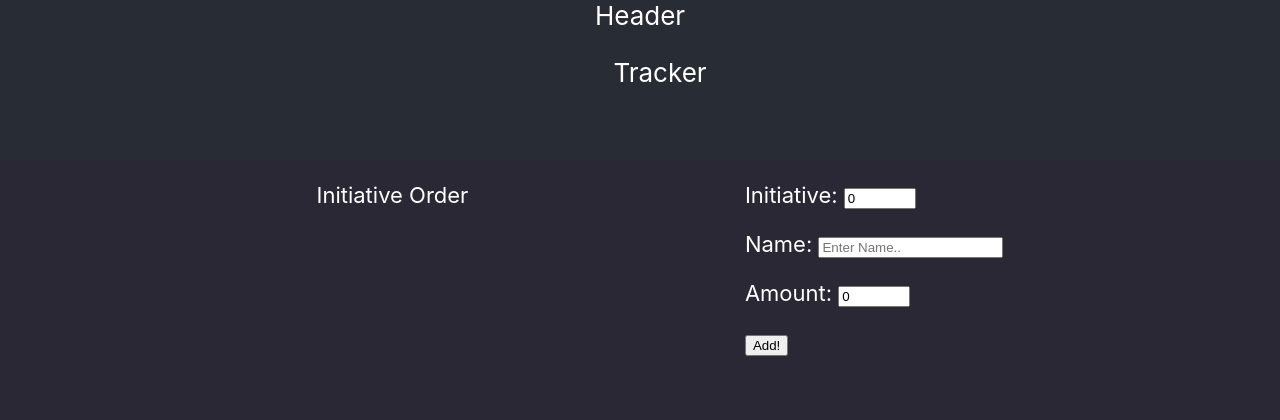
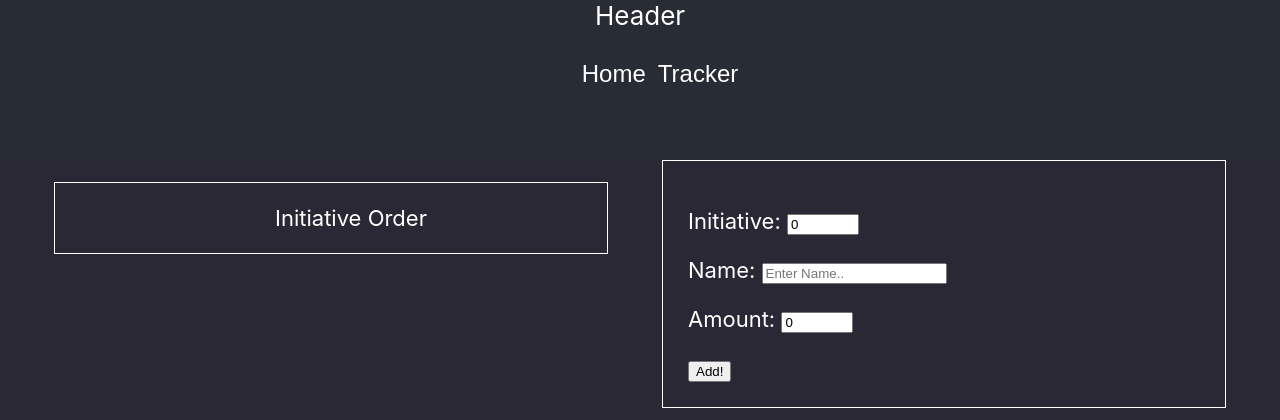
Before and after one commit to ColeHend/dnd-battletracker, a React (Create React App) app: page /tracker in a window 1280 px wide. Shown: the top 420 px of the page. Built offline with nearby package versions, Linux system fonts and the light colour scheme.

Commit message:
tracks initiative

```diff
--- a/package.json
+++ b/package.json
@@ -8,6 +8,7 @@
     "@testing-library/user-event": "^13.5.0",
     "react": "^18.2.0",
     "react-dom": "^18.2.0",
+    "react-router-dom": "^6.4.1",
     "react-scripts": "5.0.1",
     "web-vitals": "^2.1.4"
   },
--- a/src/App.css
+++ b/src/App.css
@@ -23,3 +23,10 @@
 .App-link {
   color: #61dafb;
 }
+button:hover{
+  cursor: pointer;
+}
+ul li button{
+  color: white;
+  font-size: 24px;
+}
--- a/src/components/addBattle/addBattle.js
+++ b/src/components/addBattle/addBattle.js
@@ -8,8 +8,6 @@ function AddBattle(props) {
   let [amntVal, setAmntVal] = React.useState(0);
   let [nameVal, setNameValue] = React.useState("");
   let addInitMon = () => {
-    console.log(initVal);
-    console.log(nameVal);
     setAppInfo({
       initList: [
         ...appInfo.initList,
--- a/src/components/body/body.js
+++ b/src/components/body/body.js
@@ -1,9 +1,14 @@
 import React from "react";
+import { Route, Routes } from "react-router-dom";
+import Home from "../home/home";
 import Tracker from "../tracker/tracker";
 function Body() {
   return (
     <main className="App-body">
-      <Tracker />
+      <Routes>
+        <Route path="/" element={<Home />} />
+        <Route path="/tracker" element={<Tracker />} />
+      </Routes>
     </main>
   );
 }
--- /dev/null
+++ b/src/components/header/header.css
@@ -0,0 +1,5 @@
+.navBar {
+    list-style: none;
+    display: flex;
+    flex-direction: row;
+}
--- a/src/components/header/header.js
+++ b/src/components/header/header.js
@@ -1,12 +1,23 @@
 import React from "react";
-
+import { Link } from "react-router-dom";
+import "./header.css";
 function Header() {
+  let noButtonStyle = { border: "none", background: "none" };
   return (
     <header className="App-header">
       <div>Header</div>
       <div>
-        <ul style={{ listStyle: "none" }}>
-          <li>Tracker</li>
+        <ul className="navBar">
+          <li>
+            <Link to={"/"}>
+              <button style={noButtonStyle}>Home</button>
+            </Link>
+          </li>
+          <li>
+            <Link to={"/tracker"}>
+              <button style={noButtonStyle}>Tracker</button>
+            </Link>
+          </li>
         </ul>
       </div>
     </header>
--- /dev/null
+++ b/src/components/home/home.js
@@ -0,0 +1,7 @@
+import React from "react";
+
+function Home() {
+  return <div>Home</div>;
+}
+
+export default Home;
--- a/src/components/tracker/tracker.css
+++ b/src/components/tracker/tracker.css
@@ -1,3 +1,13 @@
+@media only screen and (max-width: 600px) {
+    .CombatControl {
+        width: 100%;
+        display: flex;
+        flex-direction: column;
+        justify-content: space-evenly;
+        text-align: left;
+    }
+}
+@media only screen and (min-width: 601px) {
     .CombatControl {
         width: 100%;
         display: flex;
@@ -5,11 +15,19 @@
         justify-content: space-evenly;
         text-align: left;
     }
+}
 .initList {
     list-style: decimal;
-
+    min-width: 40vw;
+    border: 1px solid #fff;
 }
 .itemOne {
     list-style: none;
-
+    text-align: center;
 }
+.addBattler{
+    height: min-content;
+    min-width: 40vw;
+    border: 1px solid #fff;
+    padding: 25px;
+}
--- a/src/components/tracker/tracker.js
+++ b/src/components/tracker/tracker.js
@@ -4,8 +4,6 @@ import ActualList from "../actualList/actualList";
 import "./tracker.css";
 
 function Tracker() {
-  // @ts-ignore
-
   return (
     <div className="CombatControl">
       <div className="initTrack">
--- a/src/index.js
+++ b/src/index.js
@@ -1,5 +1,6 @@
 import React from "react";
 import ReactDOM from "react-dom/client";
+import { BrowserRouter } from "react-router-dom";
 import "./index.css";
 import App from "./App";
 
@@ -7,6 +8,8 @@ import App from "./App";
 const root = ReactDOM.createRoot(document.getElementById("root"));
 root.render(
   <React.StrictMode>
-    <App />
+    <BrowserRouter>
+      <App />
+    </BrowserRouter>
   </React.StrictMode>
 );
```
Also changed, not shown: 1 other file (tests, documents, lock files or other folders). Lines whose indentation alone changed are shown as unchanged.
